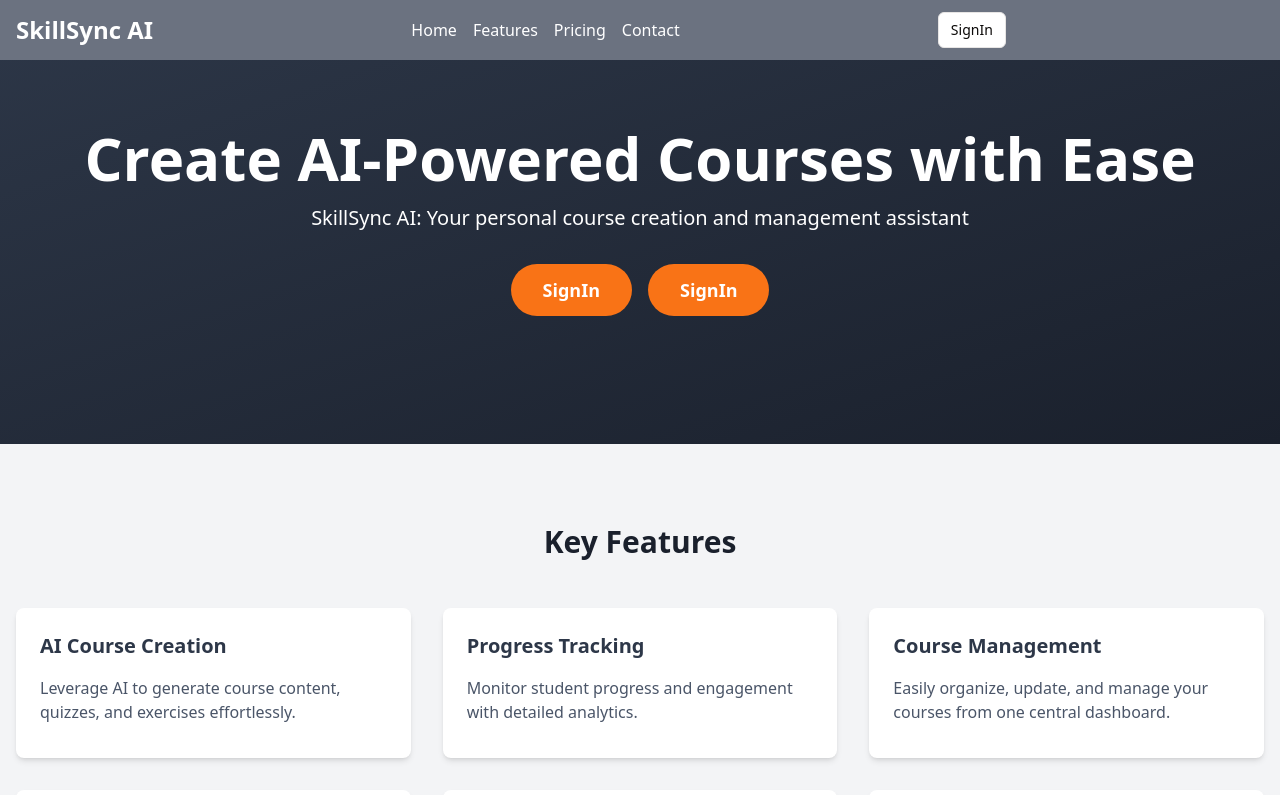
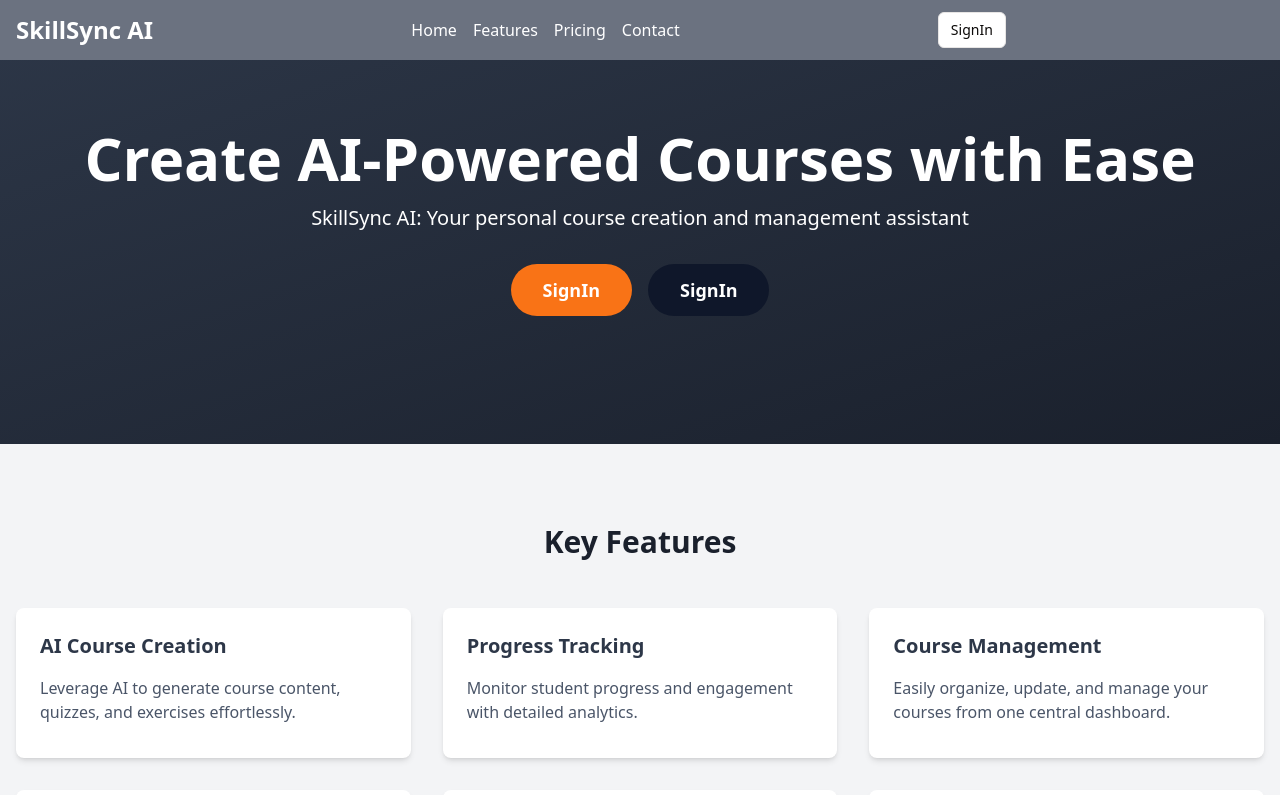
Before and after one commit to Owinogoddie/skillsync-ai, a Next.js app: page / in a window 1280 px wide. Shown: the top 795 px of the page. Built offline with nearby package versions, Linux system fonts and the light colour scheme; no server answers.

Commit message:
adding btns

```diff
--- a/app/(landing)/_components/hero.tsx
+++ b/app/(landing)/_components/hero.tsx
@@ -48,7 +48,7 @@ const Hero: React.FC = () => {
             )}
           </motion.button>
           <motion.button
-            className="bg-primary text-white px-8 py-3 rounded-full font-semibold text-lg hover:bg-primary-dark transition duration-300"
+            className="bg-slate-900 text-white px-8 py-3 rounded-full font-semibold text-lg hover:bg-primary-dark transition duration-300"
             whileHover={{ scale: 1.05 }}
             whileTap={{ scale: 0.95 }}
           >
```
